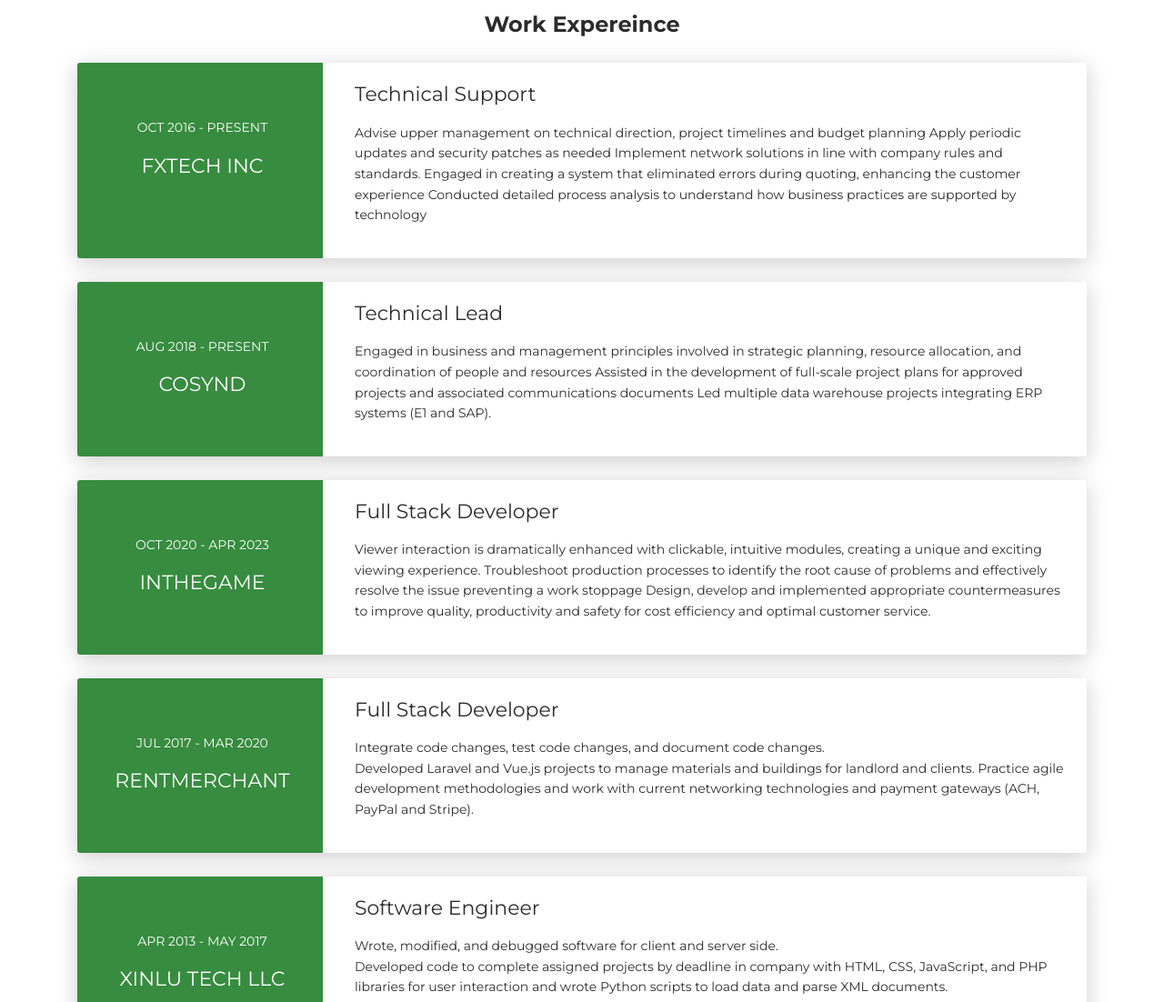
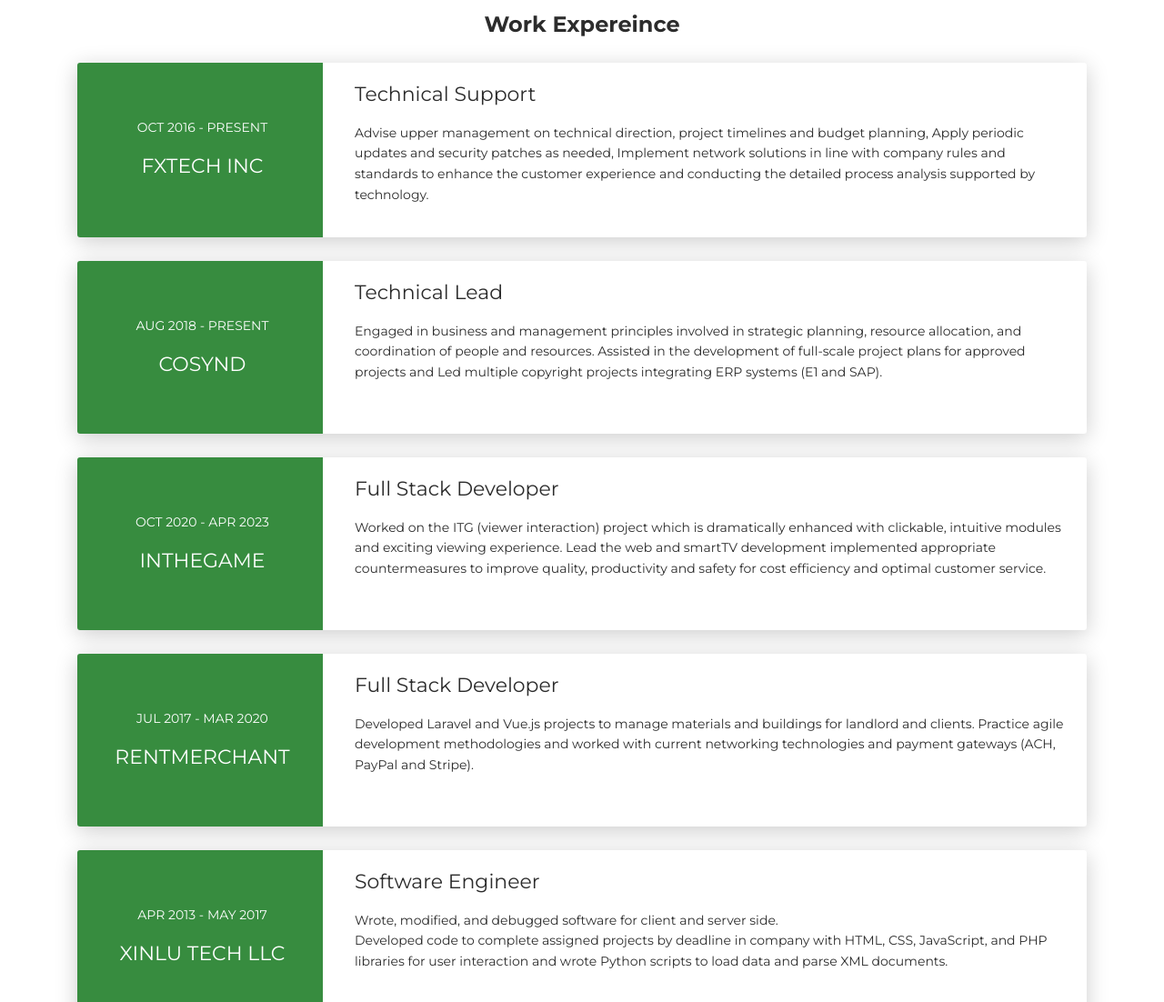
Before and after one commit to topdev423/topdev423.github.io, a plain HTML site: page oscar-lee/index.html in a window 1280 px wide. Shown: the part 2820-3922 px from the top of the page at 91% size. Drawn offline with Linux system fonts and the light colour scheme; animation ran at ten frames a second.

Commit message:
Updated reference and employement

```diff
--- a/oscar-lee/index.html
+++ b/oscar-lee/index.html
@@ -375,11 +375,9 @@
                   <div class="card-body">
                     <div class="h5">Technical Support</div>
                     <p>
-                      Advise upper management on technical direction, project timelines and budget planning
-                      Apply periodic updates and security patches as needed
-                      Implement network solutions in line with company rules and standards.
-                      Engaged in creating a system that eliminated errors during quoting, enhancing the customer experience
-                      Conducted detailed process analysis to understand how business practices are supported by technology
+                      Advise upper management on technical direction, project timelines and budget planning,
+                      Apply periodic updates and security patches as needed,
+                      Implement network solutions in line with company rules and standards to enhance the customer experience and conducting the detailed process analysis supported by technology.
                     </p>
                   </div>
                 </div>
@@ -397,9 +395,8 @@
                   <div class="card-body">
                     <div class="h5">Technical Lead</div>
                     <p>
-                      Engaged in business and management principles involved in strategic planning, resource allocation, and coordination of people and resources
-                      Assisted in the development of full-scale project plans for approved projects and associated communications documents
-                      Led multiple data warehouse projects integrating ERP systems (E1 and SAP).
+                      Engaged in business and management principles involved in strategic planning, resource allocation, and coordination of people and resources.
+                      Assisted in the development of full-scale project plans for approved projects and Led multiple copyright projects integrating ERP systems (E1 and SAP).
                     </p>
                   </div>
                 </div>
@@ -417,9 +414,8 @@
                   <div class="card-body">
                     <div class="h5">Full Stack Developer</div>
                     <p>
-                      Viewer interaction is dramatically enhanced with clickable, intuitive modules, creating a unique and exciting viewing experience.
-                      Troubleshoot production processes to identify the root cause of problems and effectively resolve the issue preventing a work stoppage
-                      Design, develop and implemented appropriate countermeasures to improve quality, productivity and safety for cost efficiency and optimal customer service.
+                      Worked on the ITG (viewer interaction) project which is dramatically enhanced with clickable, intuitive modules and exciting viewing experience.
+                      Lead the web and smartTV development  implemented appropriate countermeasures to improve quality, productivity and safety for cost efficiency and optimal customer service.
                     </p>
                   </div>
                 </div>
@@ -437,9 +433,8 @@
                   <div class="card-body">
                     <div class="h5">Full Stack Developer</div>
                     <p>
-                      Integrate code changes, test code changes, and document code changes.<br/>
                       Developed Laravel and Vue.js projects to manage materials and buildings for landlord and clients.
-                      Practice agile development methodologies and work with current networking technologies and payment gateways (ACH, PayPal and Stripe).
+                      Practice agile development methodologies and worked with current networking technologies and payment gateways (ACH, PayPal and Stripe).
                     </p>
                   </div>
                 </div>
@@ -507,7 +502,7 @@
                         <p class="category">CEO / <a href="https://cosynd.com" target="_blank">COSYND</a></p>
                       </div>
                       <div class="col-lg-9 col-md-8">
-                        <p> Habitasse venenatis commodo tempor eleifend arcu sociis sollicitudin ante pulvinar ad, est porta cras erat ullamcorper volutpat metus duis platea convallis, tortor primis ac quisque etiam luctus nisl nullam fames. Ligula purus suscipit tempus nascetur curabitur donec nam ullamcorper, laoreet nullam mauris dui aptent facilisis neque elementum ac, risus semper felis parturient fringilla rhoncus eleifend.</p>
+                        <p>Oscar was one of the most creative and capable web developers we had. He developed software platforms, UI design and development, and web page design and development for various clients across different industries. He played a significant role in developing and implementing overall web strategies, and dealt with the details along with the bigger picture. His coding was excellent and his designs were unique and innovative, so clients were always happy.</p>
                       </div>
                     </div>
                   </div>
```
